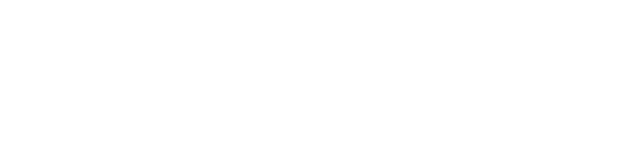
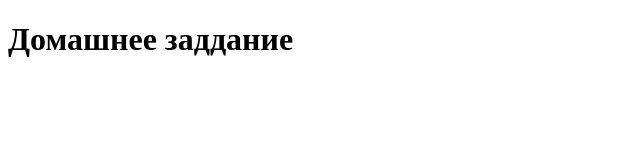
Before and after one commit to SlivinskayaVera/Homework1, a plain HTML site: page index.html in a window 1280 px wide. Shown: the whole page, without its empty margins (0-640 px from the left). Drawn offline with Linux system fonts and the light colour scheme.

Commit message:
Changed the file index.html

```diff
--- a/index.html
+++ b/index.html
@@ -7,6 +7,7 @@
     <title>Document</title>
 </head>
 <body>
+    <h1>Домашнее заддание</h1>
 
 </body>
 </html>
```
